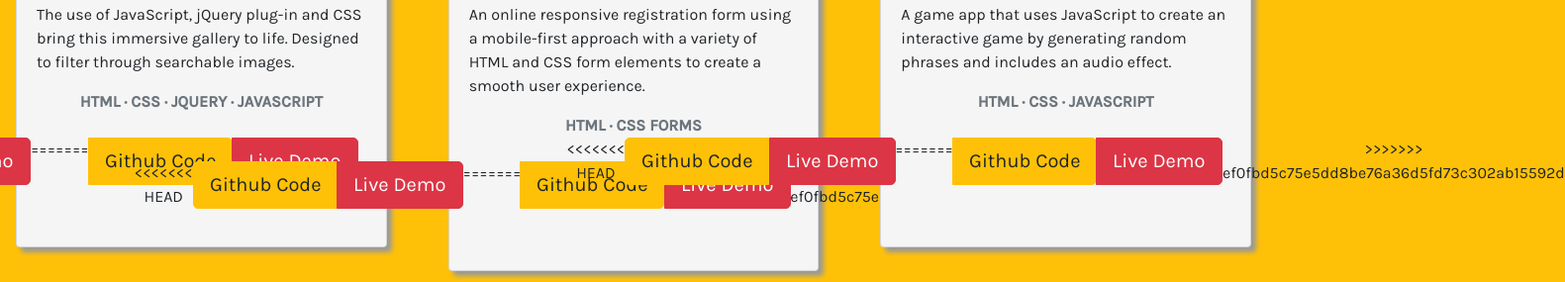
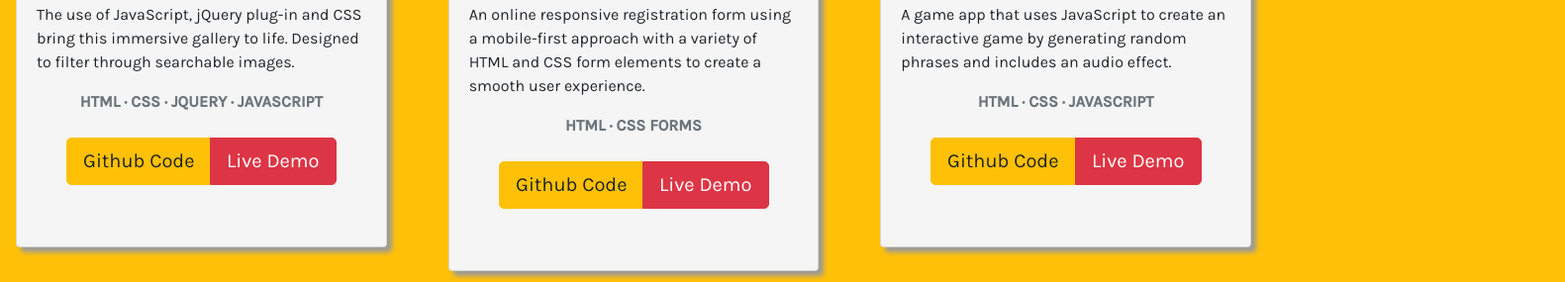
Before and after one commit to DavidPSchreiber/DavidPSchreiber.github.io, a plain HTML site: page index.html in a window 1280 px wide. Shown: the part 2342-2627 px from the top of the page at 99% size, 1581 px wide, since content can reach past the window. Drawn offline with nearby package versions, Linux system fonts and the light colour scheme.

Commit message:
quality checking

```diff
--- a/index.html
+++ b/index.html
@@ -185,13 +185,8 @@
       &#183; jquery &#183; javascript</p>
 
       <div class="btn-group mt-4" role="group" aria-label="Callout buttons">
-<<<<<<< HEAD
         <a class="btn btn-warning btn-lg hvr-sweep-to-right " href="https://github.com/DavidPSchreiber/Interactive-Photo-Gallery" target="_blank">Github Code</a>
         <a class="btn btn-danger btn-lg hvr-sweep-to-left " href="https://davidpschreiber.github.io/Interactive-Photo-Gallery/" target="_blank">Live Demo</a>
-=======
-        <a class="btn btn-warning btn-lg hvr-sweep-to-right rounded" href="https://github.com/DavidPSchreiber/Interactive-Photo-Gallery" target="_blank">Github Code</a>
-        <a class="btn btn-danger btn-lg hvr-sweep-to-left rounded" href="https://davidpschreiber.github.io/Interactive-Photo-Gallery/" target="_blank">Live Demo</a>
->>>>>>> ef0fbd5c75e5dd8be76a36d5fd73c302ab15592d
 
       </div>
     </div>
@@ -220,13 +215,8 @@
 
 
     <div class="btn-group mt-4" role="group" aria-label="Callout buttons">
-<<<<<<< HEAD
       <a class="btn btn-warning btn-lg hvr-sweep-to-right" href="https://github.com/DavidPSchreiber/TechnicalDegree-Project-3" target="_blank">Github Code</a>
         <a class="btn btn-danger btn-lg hvr-sweep-to-left " href="https://davidpschreiber.github.io/TechnicalDegree-Project-3/" target="_blank">Live Demo</a>
-=======
-      <a class="btn btn-warning btn-lg hvr-sweep-to-right rounded" href="https://github.com/DavidPSchreiber/TechnicalDegree-Project-3" target="_blank">Github Code</a>
-        <a class="btn btn-danger btn-lg hvr-sweep-to-left rounded" href="https://davidpschreiber.github.io/TechnicalDegree-Project-3/" target="_blank">Live Demo</a>
->>>>>>> ef0fbd5c75e5dd8be76a36d5fd73c302ab15592d
 
     </div>
       </div>
@@ -255,13 +245,8 @@
           &#183; javascript</p>
       <!-- <a href="#" class="btn btn-warning">Github</a> -->
       <div class="btn-group mt-4" role="group" aria-label="Callout buttons">
-<<<<<<< HEAD
         <a class="btn btn-warning btn-lg hvr-sweep-to-right " href="https://github.com/DavidPSchreiber/TechnicalDegree-Project-6" target="_blank">Github Code</a>
         <a class="btn btn-danger btn-lg hvr-sweep-to-left " href="https://davidpschreiber.github.io/Game-Show-App/" target="_blank">Live Demo</a>
-=======
-        <a class="btn btn-warning btn-lg hvr-sweep-to-right rounded" href="https://github.com/DavidPSchreiber/TechnicalDegree-Project-6" target="_blank">Github Code</a>
-        <a class="btn btn-danger btn-lg hvr-sweep-to-left rounded" href="https://davidpschreiber.github.io/Game-Show-App/" target="_blank">Live Demo</a>
->>>>>>> ef0fbd5c75e5dd8be76a36d5fd73c302ab15592d
 
       </div>
       </div>
```
